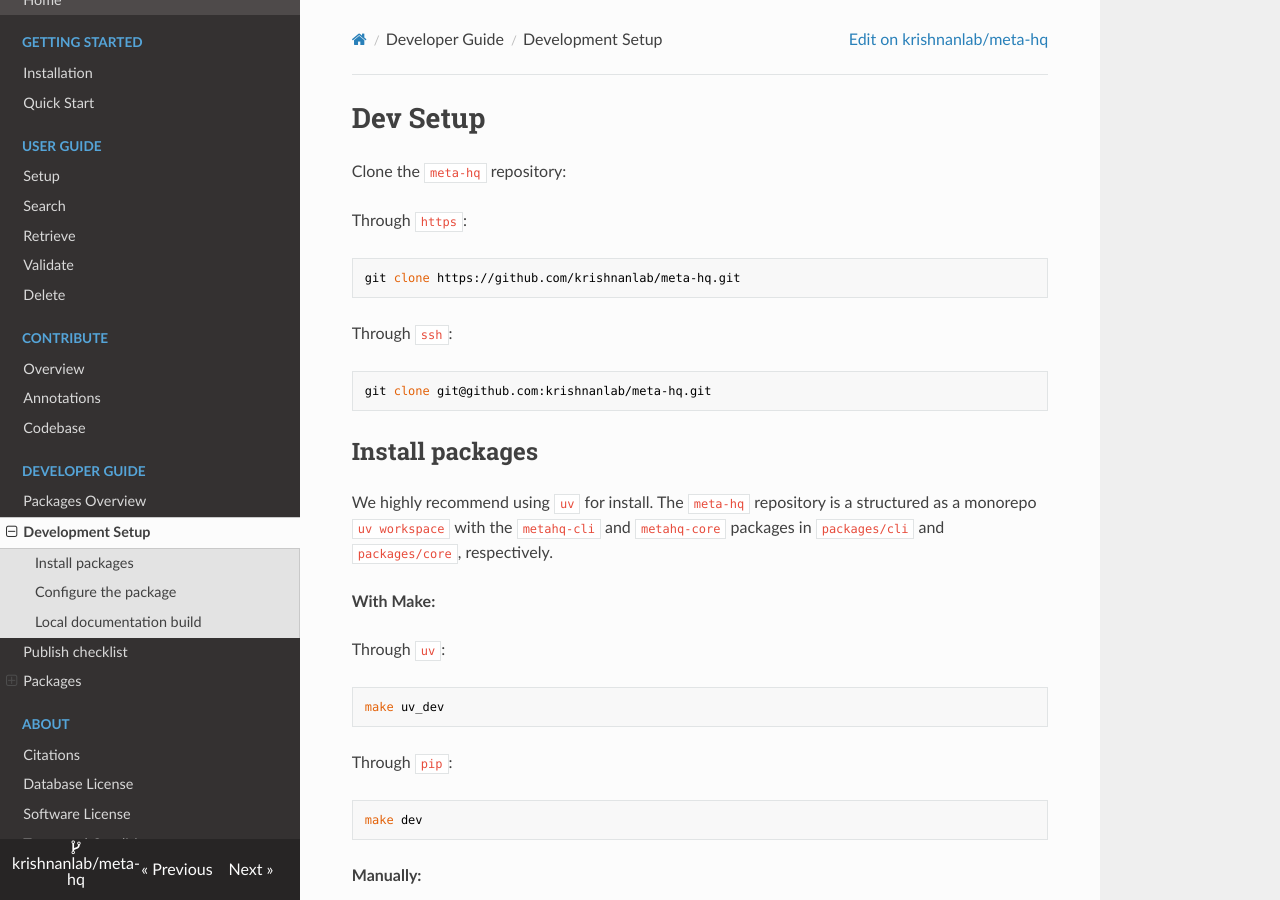
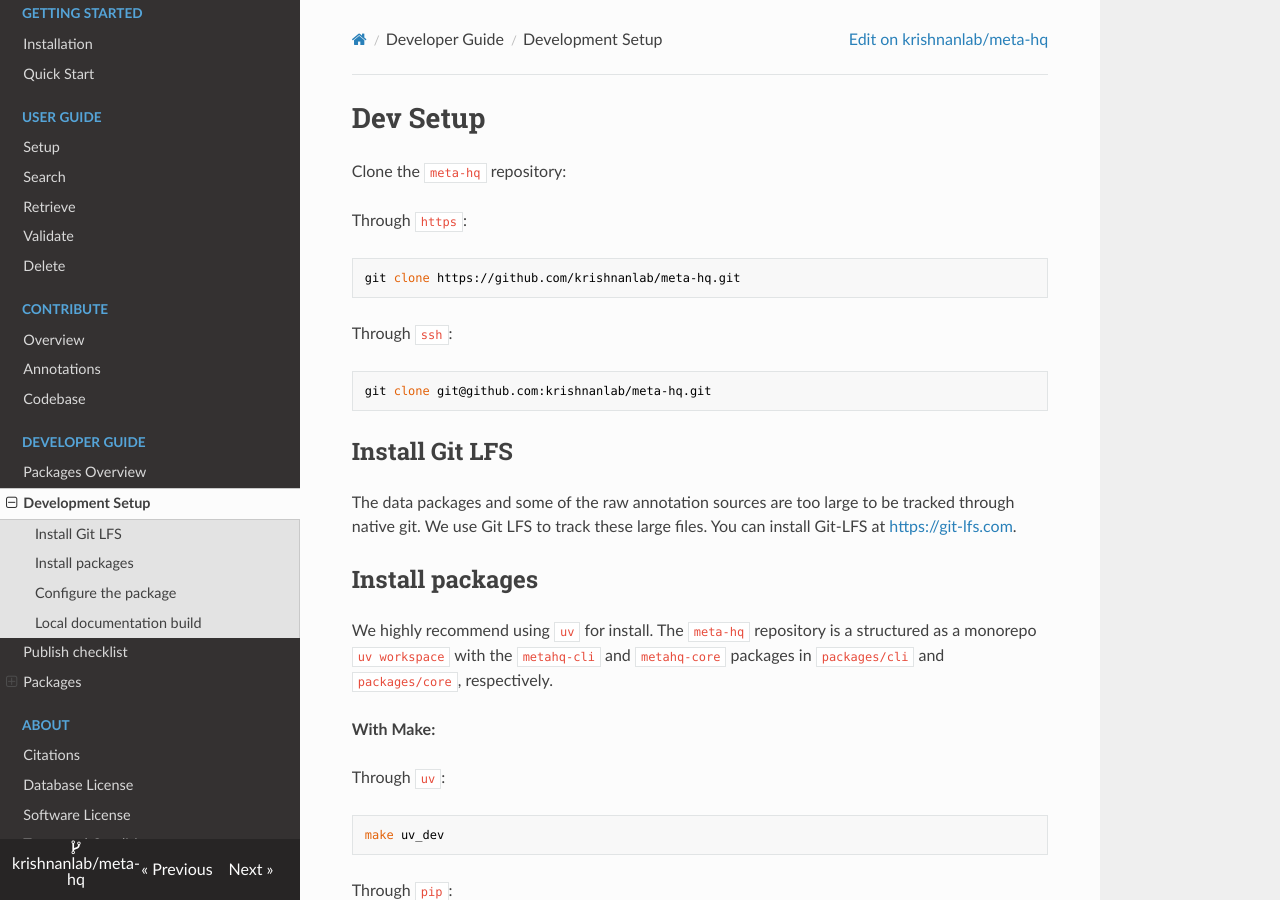
Before and after one commit to krishnanlab/meta-hq, an MkDocs documentation site: the page built from docs/developer/setup.md, in a window 1280 px wide and 900 px high. Built offline with MkDocs 1.6.1, drawn with Linux system fonts in a browser that asks for light colours; nearby versions of some CDN libraries.

Commit message:
added git-lfs install instructions

````diff
--- a/docs/developer/setup.md
+++ b/docs/developer/setup.md
@@ -11,6 +11,11 @@ Through `ssh`:
 ```bash
 git clone git@github.com:krishnanlab/meta-hq.git
 ```
+
+## Install Git LFS
+
+The data packages and some of the raw annotation sources are too large to be tracked through native git.
+We use Git LFS to track these large files. You can install Git-LFS at [https://git-lfs.com](https://git-lfs.com).
 
 ## Install packages
 
````
